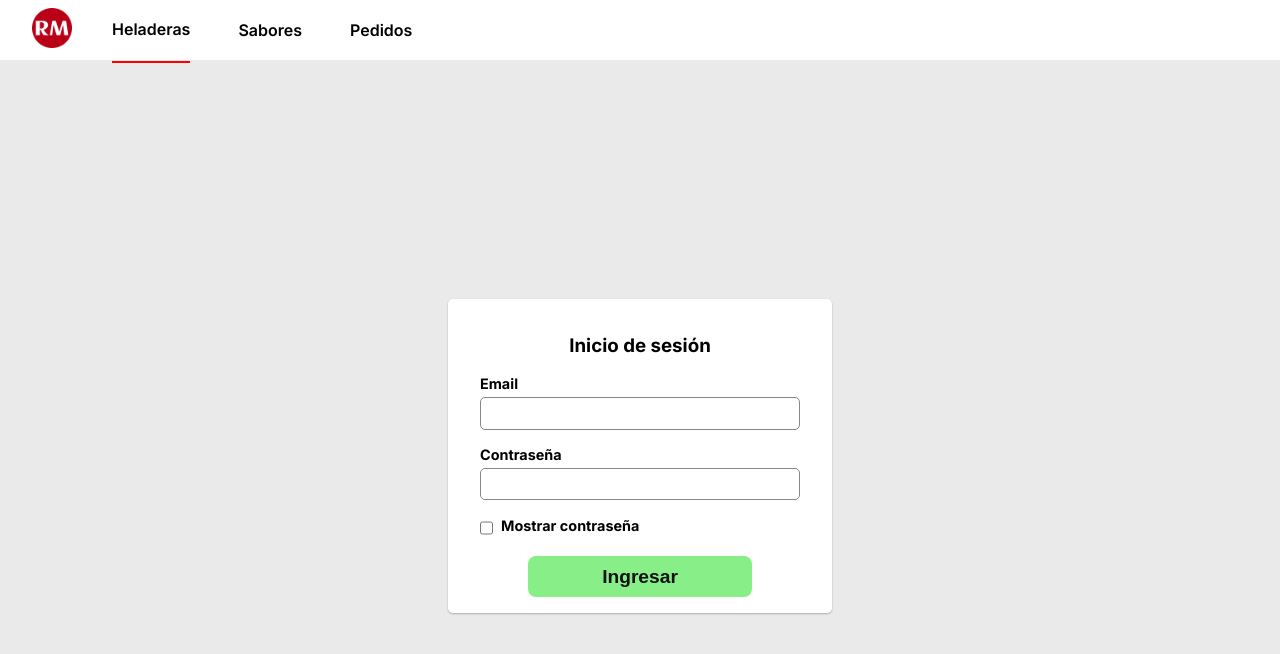
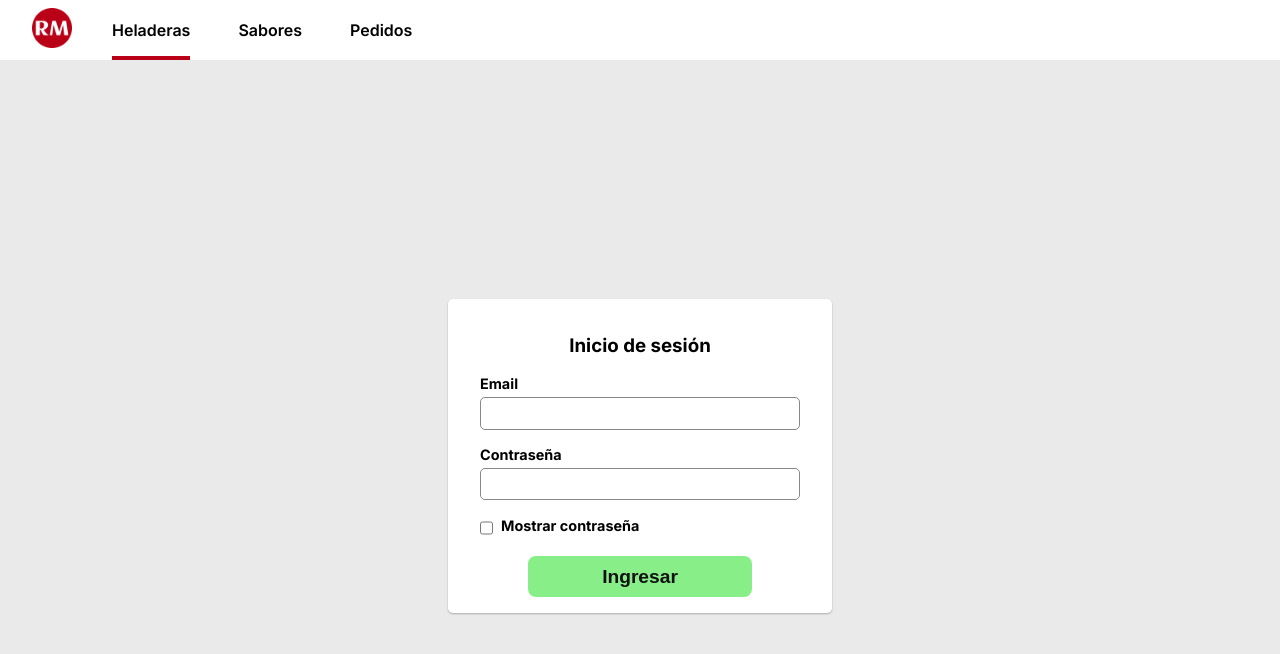
Before and after one commit to JuanNebbia/RefriManager, a React (Create React App) app in the folder frontend/: page / in a window 1280 px wide. Shown: the top 654 px of the page. Built offline with nearby package versions, Linux system fonts and the light colour scheme; no server answers.

Commit message:
frontend: Fix navbar buttons

```diff
--- a/frontend/src/App.css
+++ b/frontend/src/App.css
@@ -19,7 +19,6 @@ html{
   box-shadow: 0 1px 2px 0 #0000003a;
 }
 
-
 .red-button:hover{
   background-color: #ba0016ff;
 }
@@ -27,6 +26,10 @@ html{
 .red-button a {
   text-decoration: none;
   color: #fff;
+}
+
+.red-button:disabled{
+  background-color: #a91116cc;
 }
 
 .white-button{
@@ -41,7 +44,6 @@ html{
   box-shadow: 0 1px 2px 0 #0000003a;
 }
 
-
 .white-button:hover{
   background-color: #f8f8f8;
 }
--- a/frontend/src/components/Flavors/Flavors.jsx
+++ b/frontend/src/components/Flavors/Flavors.jsx
@@ -24,6 +24,7 @@ const Flavors = () => {
     <>
       { (loadingBuckets || loadingFlavors || LoadingCategories ) ? <Loader /> :
         <div className='flavors-container'>
+          <h2>Sabores</h2>
           <div className="falvors-table-container">
             <table className='flavors-table'>
               <thead>
--- a/frontend/src/components/Header/Header.css
+++ b/frontend/src/components/Header/Header.css
@@ -21,10 +21,16 @@
 
 .header__li{
     list-style: none;
-    height: calc(100% + 1rem);
+    height: calc(100% + 4px);
     display: flex;
     cursor: pointer;
     outline-width: 0 0 2px 0;
+}
+
+.header__li a{
+    height: 100%;
+    display: flex;
+    align-items: center;
 }
 
 .header__btn{
--- a/frontend/src/components/Header/Header.jsx
+++ b/frontend/src/components/Header/Header.jsx
@@ -1,13 +1,21 @@
-import React, { useState } from 'react'
+import React, { useEffect, useState } from 'react'
 import './Header.css'
 import logo2 from "../../img/android-chrome-192x192.png"
 import { useAuth } from '../../context/AuthContext'
 import { Link } from 'react-router-dom'
 
 const Header = () => {
-  const [section, setSection] = useState('home-section')
+  const [section, setSection] = useState()
 
   const {user, logout} = useAuth()
+
+  useEffect(()=> {
+    const currentPath = window.location.pathname.substring(1)
+    const fullSection = currentPath ? `${currentPath}-section` : 'home-section'
+    setSection(fullSection)
+
+    console.log(currentPath);
+  },[])
 
   const changeSection = (event) => {
     setSection(event.target.id)
@@ -19,9 +27,9 @@ const Header = () => {
         <a href="/"><img src={logo2} alt="" className="logo-jauja" /></a>
       </div>
       <ul className="btn-container">
-        <li className='header__li' style={{borderBottom: section === 'home-section' && '2px solid red'}}><Link onClick={changeSection} to={"/"} className='header__btn' id='home-section'>Heladeras</Link></li>
-        <li className='header__li' style={{borderBottom: section === 'flavors-section' && '2px solid red'}}><Link onClick={changeSection} to={"/sabores"} className='header__btn' id='flavors-section'>Sabores</Link></li>
-        <li className='header__li' style={{borderBottom: section === 'orders-section' && '2px solid red'}}><Link onClick={changeSection} to={"/pedidos"} className='header__btn' id='orders-section'>Pedidos</Link></li>
+        <li className='header__li' style={{borderBottom: section === 'home-section' && '4px solid #ba0016', marginBottom: section === 'home-section' && '-4px'}}><Link onClick={changeSection} to={"/"} className='header__btn' id='home-section'>Heladeras</Link></li>
+        <li className='header__li' style={{borderBottom: section === 'sabores-section' && '4px solid #ba0016', marginBottom: section === 'sabores-section' && '-4px'}}><Link onClick={changeSection} to={"/sabores"} className='header__btn' id='sabores-section'>Sabores</Link></li>
+        <li className='header__li' style={{borderBottom: section === 'pedidos-section' && '4px solid #ba0016', marginBottom: section === 'pedidos-section' && '-4px'}}><Link onClick={changeSection} to={"/pedidos"} className='header__btn' id='pedidos-section'>Pedidos</Link></li>
       </ul>
       {
         user &&
--- a/frontend/src/components/NewOrder/NewOrder.jsx
+++ b/frontend/src/components/NewOrder/NewOrder.jsx
@@ -208,7 +208,7 @@ const NewOrder = () => {
           </tbody>
         </table>
         <button className="save-order-btn red-button" onClick={saveOrder}>Guardar Pedido</button>
-        <button className="send-order-btn red-button" onClick={(event)=>event.preventDefault()}>Enviar Pedido</button>
+        <button className="send-order-btn red-button" disabled onClick={(event)=>event.preventDefault()}>Enviar Pedido</button>
       </form>
     </div>
     }
```
